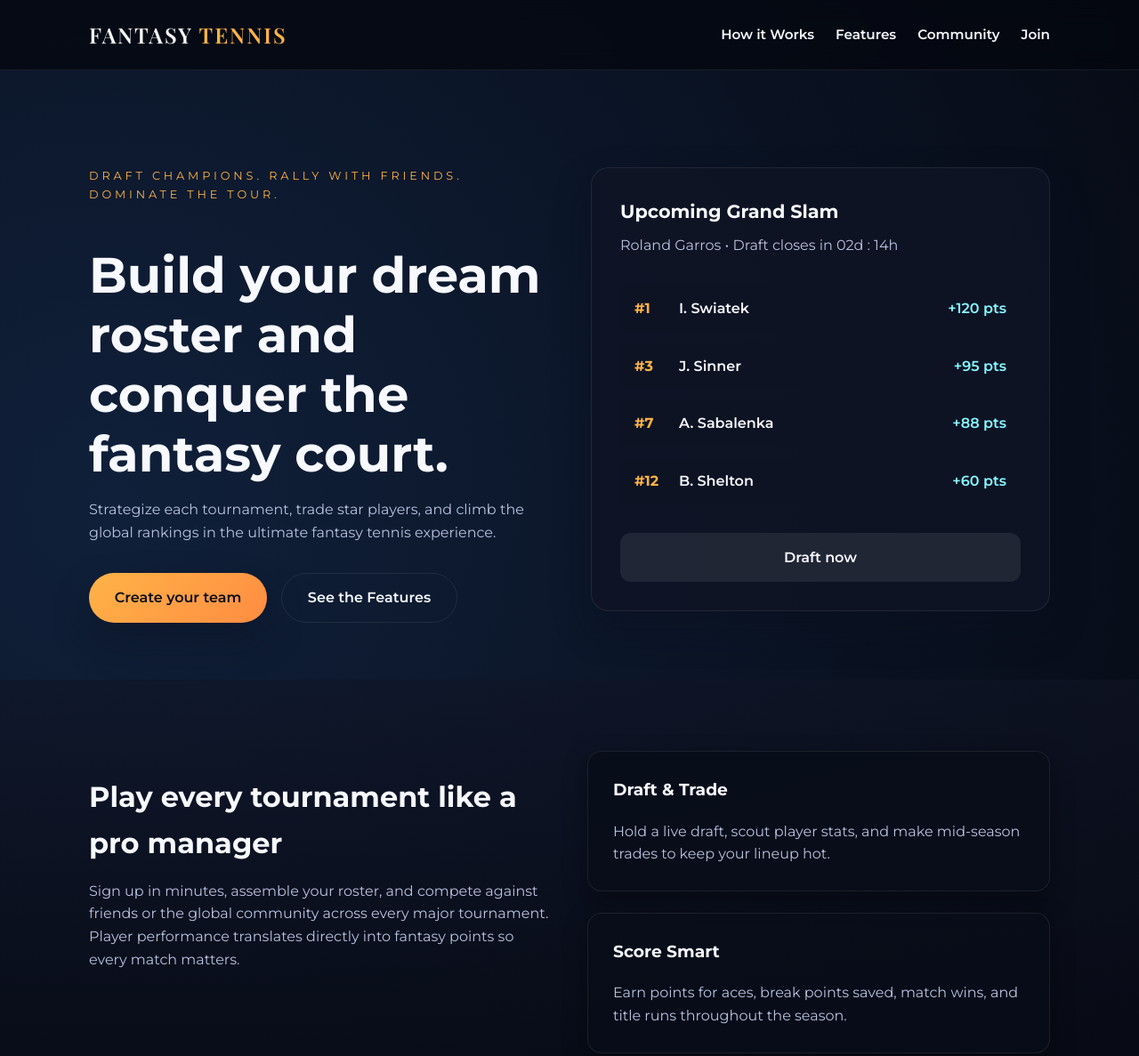
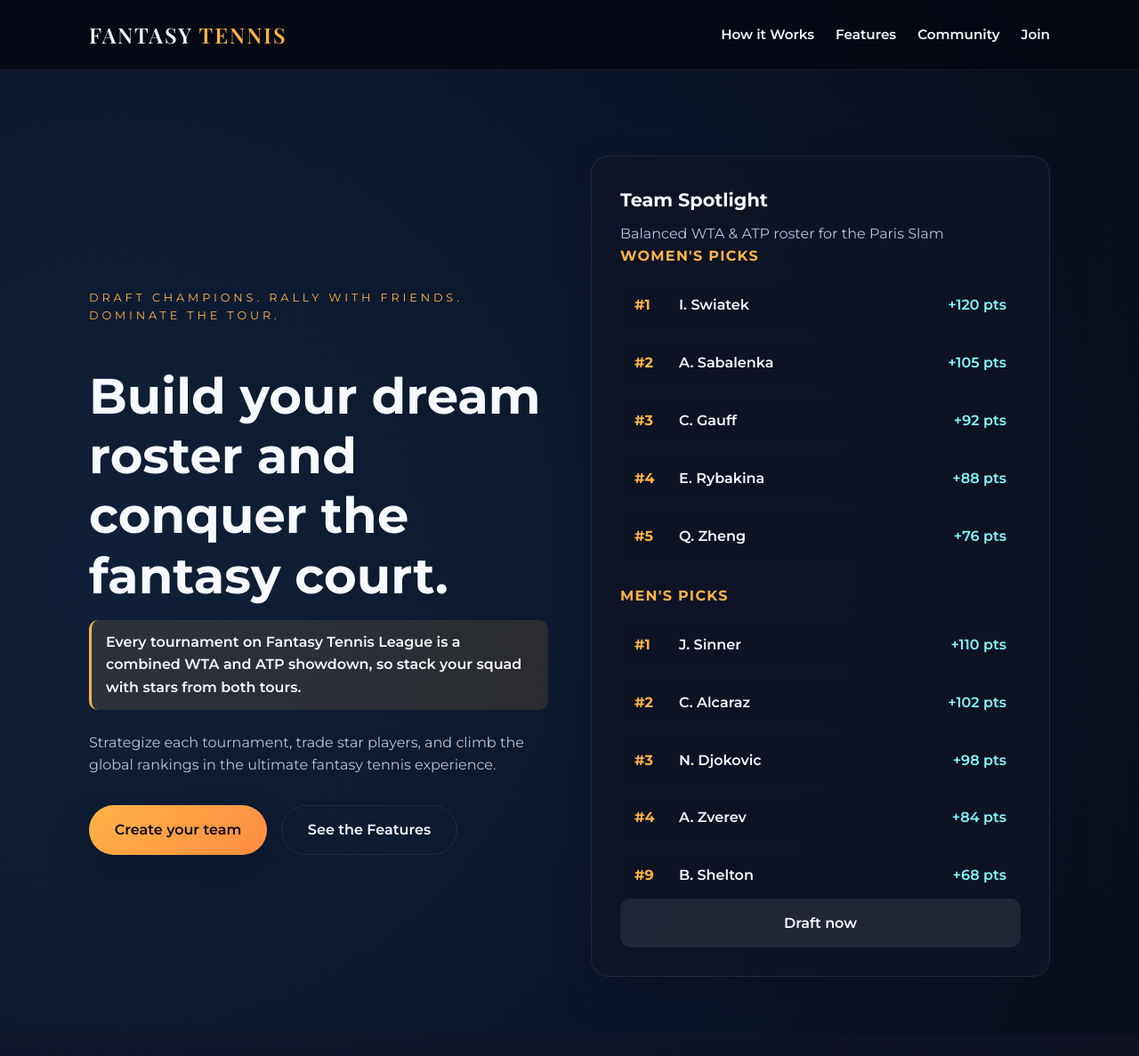
Before and after one commit to Averageleesized/Fantasytennis, a plain HTML site: page index.html in a window 1280 px wide. Shown: the top 1187 px of the page at 89% size. Drawn offline with nearby package versions, Linux system fonts and the light colour scheme.

Commit message:
Highlight combined tour format and balanced roster

```diff
--- a/index.html
+++ b/index.html
@@ -30,6 +30,7 @@
                 <div class="hero-copy">
                     <p class="tagline">Draft champions. Rally with friends. Dominate the tour.</p>
                     <h1>Build your dream roster and conquer the fantasy court.</h1>
+                    <p class="tour-note">Every tournament on Fantasy Tennis League is a combined WTA and ATP showdown, so stack your squad with stars from both tours.</p>
                     <p class="description">
                         Strategize each tournament, trade star players, and climb the global rankings in the ultimate
                         fantasy tennis experience.
@@ -41,9 +42,12 @@
                 </div>
                 <div class="hero-card">
                     <div class="card-header">
-                        <h2>Upcoming Grand Slam</h2>
-                        <p>Roland Garros • Draft closes in 02d : 14h</p>
+                        <h2>Team Spotlight</h2>
+                        <p>Balanced WTA &amp; ATP roster for the Paris Slam</p>
                     </div>
+                    <div class="team-groups">
+                        <div class="team-group">
+                            <h3>Women&apos;s Picks</h3>
                             <ul class="player-list">
                                 <li>
                                     <span class="seed">#1</span>
@@ -51,21 +55,58 @@
                                     <span class="points">+120 pts</span>
                                 </li>
                                 <li>
-                            <span class="seed">#3</span>
-                            <span class="name">J. Sinner</span>
-                            <span class="points">+95 pts</span>
+                                    <span class="seed">#2</span>
+                                    <span class="name">A. Sabalenka</span>
+                                    <span class="points">+105 pts</span>
                                 </li>
                                 <li>
-                            <span class="seed">#7</span>
-                            <span class="name">A. Sabalenka</span>
+                                    <span class="seed">#3</span>
+                                    <span class="name">C. Gauff</span>
+                                    <span class="points">+92 pts</span>
+                                </li>
+                                <li>
+                                    <span class="seed">#4</span>
+                                    <span class="name">E. Rybakina</span>
                                     <span class="points">+88 pts</span>
                                 </li>
                                 <li>
-                            <span class="seed">#12</span>
-                            <span class="name">B. Shelton</span>
-                            <span class="points">+60 pts</span>
+                                    <span class="seed">#5</span>
+                                    <span class="name">Q. Zheng</span>
+                                    <span class="points">+76 pts</span>
                                 </li>
                             </ul>
+                        </div>
+                        <div class="team-group">
+                            <h3>Men&apos;s Picks</h3>
+                            <ul class="player-list">
+                                <li>
+                                    <span class="seed">#1</span>
+                                    <span class="name">J. Sinner</span>
+                                    <span class="points">+110 pts</span>
+                                </li>
+                                <li>
+                                    <span class="seed">#2</span>
+                                    <span class="name">C. Alcaraz</span>
+                                    <span class="points">+102 pts</span>
+                                </li>
+                                <li>
+                                    <span class="seed">#3</span>
+                                    <span class="name">N. Djokovic</span>
+                                    <span class="points">+98 pts</span>
+                                </li>
+                                <li>
+                                    <span class="seed">#4</span>
+                                    <span class="name">A. Zverev</span>
+                                    <span class="points">+84 pts</span>
+                                </li>
+                                <li>
+                                    <span class="seed">#9</span>
+                                    <span class="name">B. Shelton</span>
+                                    <span class="points">+68 pts</span>
+                                </li>
+                            </ul>
+                        </div>
+                    </div>
                     <a class="btn btn-card" href="#cta">Draft now</a>
                 </div>
             </div>
--- a/styles.css
+++ b/styles.css
@@ -96,6 +96,16 @@ nav a {
     line-height: 1.2;
 }
 
+.tour-note {
+    background: rgba(255, 179, 71, 0.12);
+    border-left: 3px solid var(--accent);
+    padding: 0.75rem 1rem;
+    border-radius: 10px;
+    font-weight: 600;
+    color: var(--text);
+    margin-bottom: 1.5rem;
+}
+
 .hero-copy .tagline {
     letter-spacing: 0.3em;
     text-transform: uppercase;
@@ -155,6 +165,24 @@ nav a {
     border-radius: 20px;
     padding: 2rem;
     box-shadow: var(--shadow);
+}
+
+.team-groups {
+    display: grid;
+    gap: 1.75rem;
+    grid-template-columns: repeat(auto-fit, minmax(220px, 1fr));
+}
+
+.team-group h3 {
+    margin: 0;
+    font-size: 1rem;
+    text-transform: uppercase;
+    letter-spacing: 0.08em;
+    color: var(--accent);
+}
+
+.team-group .player-list {
+    margin: 1rem 0 0;
 }
 
 .card-header h2 {
```
Lines whose indentation alone changed are shown as unchanged.
